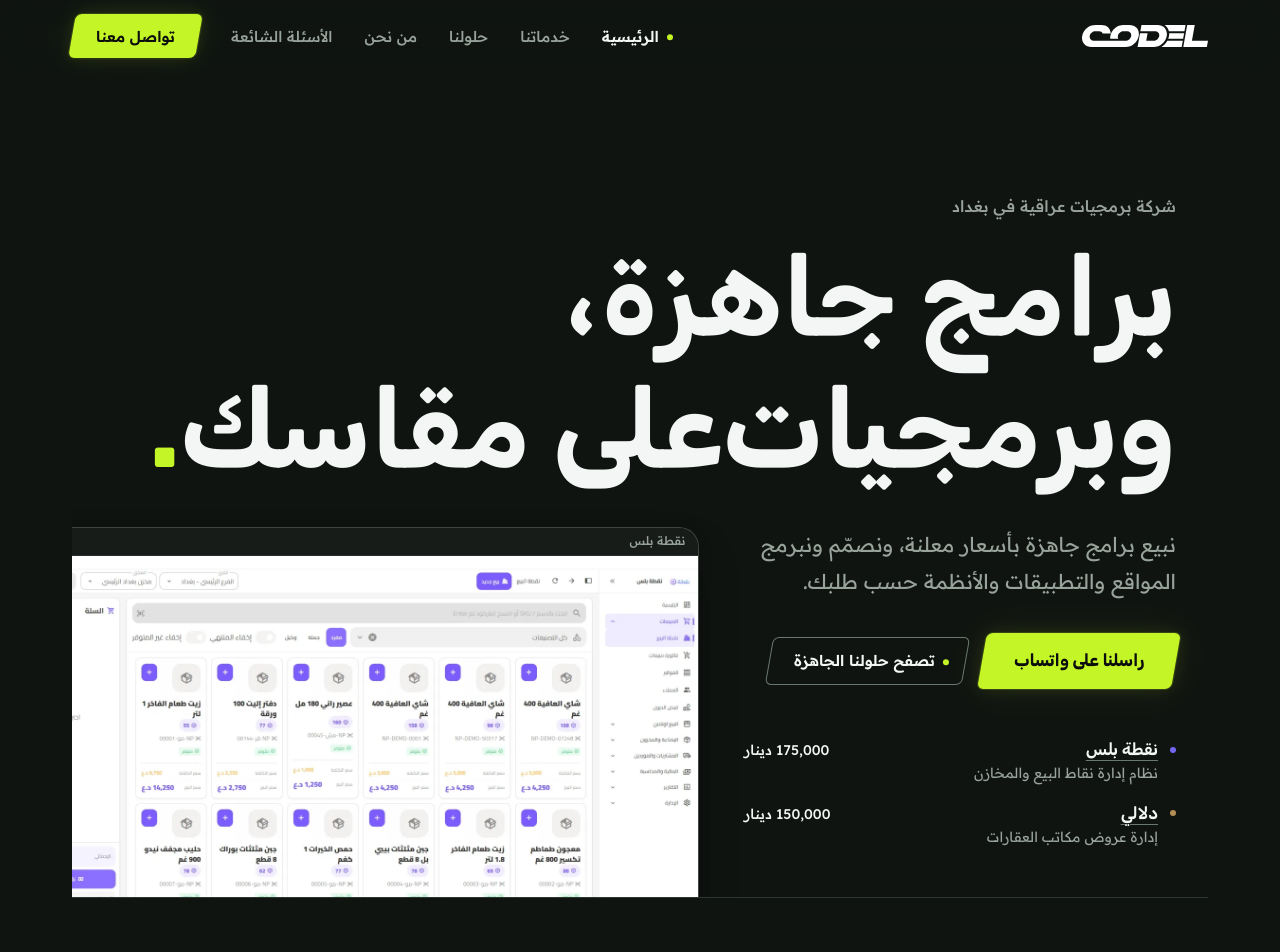
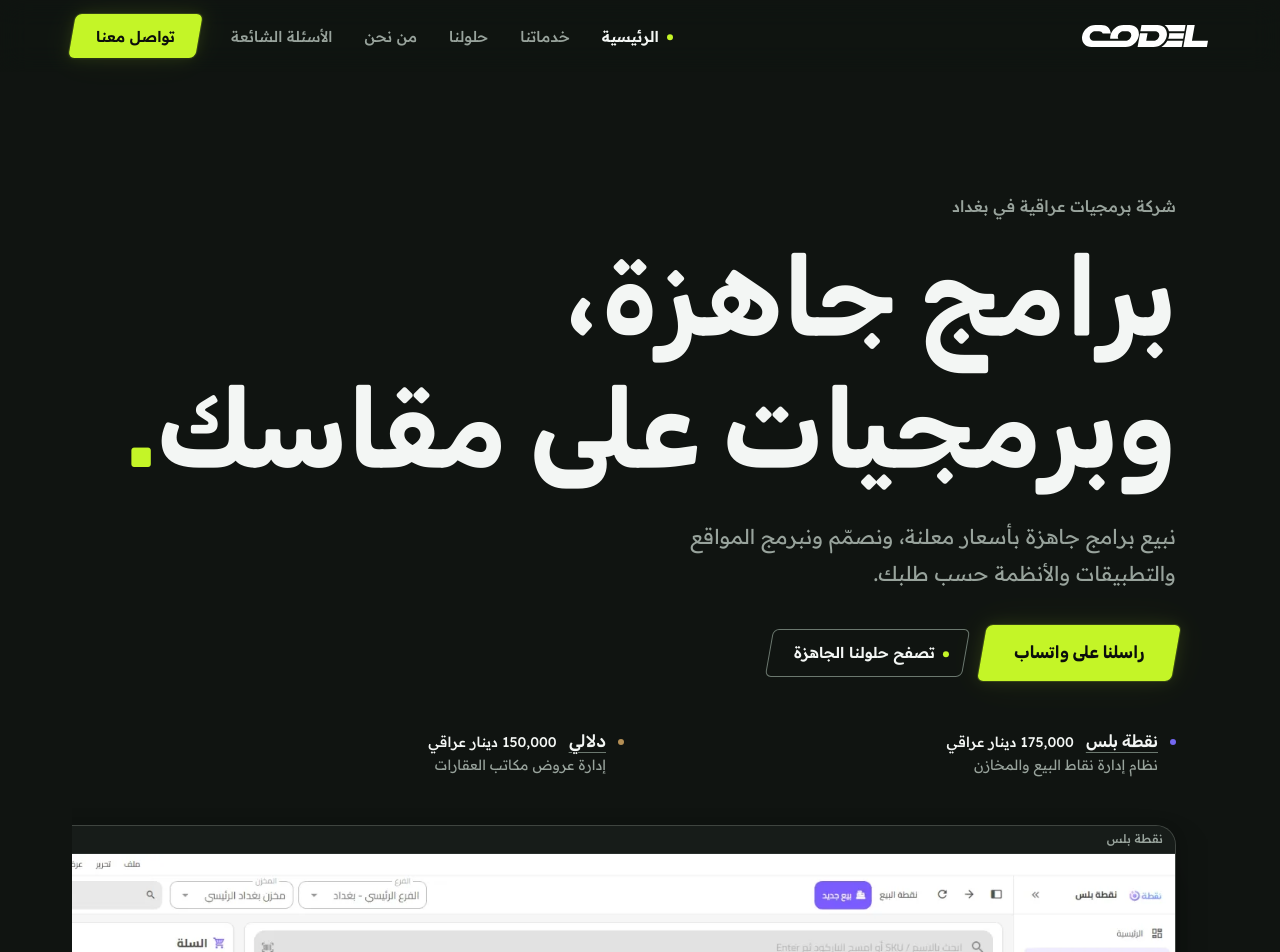
Before and after one commit to TariqAli93/codel, a Nuxt app: page / in a window 1280 px wide. Shown: the top 952 px of the page. Built offline with nearby package versions, Linux system fonts and the light colour scheme.

Commit message:
style: enhance ProductWindow and index styles with additional custom properties and adjustments

```diff
--- a/app/components/ProductWindow.vue
+++ b/app/components/ProductWindow.vue
@@ -43,6 +43,7 @@ withDefaults(
   border-radius: var(--radius-lg);
   background-color: var(--surface-raised);
   box-shadow:
+    var(--window-ring, 0 0 0 0 transparent),
     0 1.5rem 3rem -1rem color-mix(in srgb, black 55%, transparent),
     0 0.25rem 0.75rem color-mix(in srgb, black 25%, transparent);
 
@@ -67,11 +68,12 @@ withDefaults(
     color: var(--text-muted);
   }
 
-  // A parent can tune the frame with three custom properties. --window-lights: none hides the
-  // lights (the home hero, whose apps run on Windows). --window-ratio and --window-zoom crop the
-  // screen to a focused view: the view's shape, and how much wider than the frame the screenshot is
-  // drawn. The view keeps the screenshot's top and inline-start edge: in these RTL apps, the menu
-  // and the headings.
+  // A parent can tune the frame with four custom properties. --window-ring is a shadow drawn before
+  // the frame's own (a ring of the page's ground, to set one window off another). --window-lights:
+  // none hides the lights (the home hero, whose apps run on Windows). --window-ratio and
+  // --window-zoom crop the screen to a focused view: the view's shape, and how much wider than the
+  // frame the screenshot is drawn. The view keeps the screenshot's top and inline-start edge: in
+  // these RTL apps, the menu and the headings.
   &__lights {
     display: var(--window-lights, flex);
     gap: 0.3rem;
--- a/app/pages/index.vue
+++ b/app/pages/index.vue
@@ -145,17 +145,18 @@ async function startMotion() {
   const context = gsap.context(() => {
     const media = gsap.matchMedia();
 
-    // Hero, from the tablet tier up: as it scrolls away the second screen rises over the main one,
-    // a little faster. The text never moves after its entrance; phones get no scroll motion.
+    // Hero, from the tablet tier up ($hero-tablet, 40rem, in the styles): as it scrolls away the
+    // second screen rises over the main one, a little faster. The text never moves after its
+    // entrance; phones get no scroll motion.
     media.add(
-      "(prefers-reduced-motion: no-preference) and (min-width: 46rem)",
+      "(prefers-reduced-motion: no-preference) and (min-width: 40rem)",
       () => {
         if (!hero) return;
         // The tiers follow the page's own width (a container query, the window without its
         // scrollbar), so just past this query the screens can still be stacked as on phones.
         const stacked = () =>
           hero.offsetWidth <
-          46 * parseFloat(getComputedStyle(document.documentElement).fontSize);
+          40 * parseFloat(getComputedStyle(document.documentElement).fontSize);
         const depth = (selector: string, shift: number) => {
           const layer = hero.querySelector(selector);
           if (!layer) return;
@@ -172,7 +173,7 @@ async function startMotion() {
           });
         };
         depth(".home__layer--main", -4);
-        depth(".home__layer--second", -14);
+        depth(".home__layer--second", -8);
       },
     );
 
@@ -426,16 +427,10 @@ async function startMotion() {
       <p class="home__kicker">
         شركة برمجيات عراقية في {{ company.addressParts.city }}
       </p>
-      <!-- Kept on one line: the spaces keep the words apart when read aloud. -->
-      <h1 id="home-title" class="home__title">
-        <span class="home__title-line">برامج جاهزة،</span>
-        <span class="home__title-line"
-          ><span class="home__title-part">وبرمجيات</span>
-          <span class="home__title-part"
-            >على مقاسك<span class="home__title-stop">.</span></span
-          ></span
-        >
-      </h1>
+      <!-- Kept on one line (and out of the formatter's reach): the spaces keep the words apart
+           when read aloud. -->
+      <!-- prettier-ignore -->
+      <h1 id="home-title" class="home__title"><span class="home__title-line">برامج جاهزة،</span> <span class="home__title-line"><span class="home__title-part">وبرمجيات</span> <span class="home__title-part">على مقاسك<span class="home__title-stop" aria-hidden="true">.</span></span></span></h1>
       <p class="home__lede">
         نبيع برامج جاهزة بأسعار معلنة، ونصمّم ونبرمج المواقع والتطبيقات والأنظمة
         حسب طلبك.
@@ -452,18 +447,14 @@ async function startMotion() {
 
       <ul role="list" class="home__shortcuts" aria-label="برامجنا الجاهزة">
         <li v-for="solution in solutions" :key="solution.slug">
+          <!-- Kept on one line (and out of the formatter's reach): the spaces keep name, price
+               and tagline apart when read aloud. -->
+          <!-- prettier-ignore -->
           <NuxtLink
             class="home__shortcut"
             :class="`home__shortcut--${productLook[solution.slug] ?? 'violet'}`"
             :to="`/solutions/${solution.slug}`"
-          >
-            <!-- Kept on one line: the spaces keep name, price and tagline apart when read aloud. -->
-            <span class="home__shortcut-name">{{ solution.nameAr }}</span>
-            <span class="home__shortcut-price"
-              ><span dir="ltr">{{ price(solution.priceIqd) }}</span> دينار</span
-            >
-            <span class="home__shortcut-tagline">{{ solution.tagline }}</span>
-          </NuxtLink>
+          ><span class="home__shortcut-name">{{ solution.nameAr }}</span> <span class="home__shortcut-price"><span dir="ltr">{{ price(solution.priceIqd) }}</span> دينار عراقي</span> <span class="home__shortcut-tagline">{{ solution.tagline }}</span></NuxtLink>
         </li>
       </ul>
 
@@ -787,13 +778,19 @@ $band-lean: 80em;
 // tips the layout): one column on phones (the headline on three lines, one cropped screen between
 // the actions and the shortcuts); from $hero-tablet the headline on two lines, the shortcuts side
 // by side and both screens under them; from $hero-cover the cover: the headline across the
-// measure, the offer in a column under it and the screens beside it.
-$hero-tablet: 46rem;
-$hero-cover: 60rem;
-// The main screen's shape, height over width: pos.webp is 1600 by 900 (app/data/solutions.ts).
+// measure, the offer in a column under it and the screens beside it. The cover starts where its
+// main screen no longer needs its 47.5rem floor (1.2 times the room beside the column reaches it
+// at about 71.4rem), so the screen is always the larger part. The script's scroll motion repeats
+// $hero-tablet.
+$hero-tablet: 40rem;
+$hero-cover: 72rem;
+// pos.webp, the main screen (1600 by 900, app/data/solutions.ts), in shares of its size: its
+// shape (height over width), where its first row of cards starts (y = 215 of 900), and the middle
+// of the gutter between its third and fourth columns of cards from the menu (x = 884 to 893, so
+// 0.4447 of its width from the start edge).
 $main-shape: 0.5625;
-// Where pos.webp's first row of cards starts, as a share of its height: y = 215 of 900.
 $main-cards: 0.2389;
+$main-gutter: 0.4447;
 
 .home {
   container: home / inline-size;
@@ -880,7 +877,8 @@ $main-cards: 0.2389;
   // --main-w and --main-h are the main screen's frame from $hero-tablet: its inline size, and its
   // height (the title bar plus the screenshot at its shape). The hero cuts it at 80% of that height.
   // From $hero-cover: --hero-cover is the offer's column, --hero-gap the gap after it, and
-  // --hero-rest the room from the screens' start edge to the window edge.
+  // --hero-rest the room from the screens' start edge to the window edge. On very wide windows the
+  // main screen grows past its 75rem cap so that both screens still run off the end edge.
   &__hero {
     --hero-measure: calc(100cqi - 2 * #{$edge});
     // The longest of the three lines on phones, "برامج جاهزة،", in em at weight 700, plus 2%.
@@ -916,6 +914,11 @@ $main-cards: 0.2389;
         "short"
         "show";
       padding-block: clamp(var(--space-7), 5cqi, var(--space-9)) 0;
+
+      // Short windows (laptops): less room above the headline.
+      @media (height < 50rem) {
+        padding-block-start: var(--space-6);
+      }
     }
 
     // The cover: the headline across the measure; under it the offer's column on the start side
@@ -927,7 +930,10 @@ $main-cards: 0.2389;
       --hero-rest: calc(
         100cqi - #{$edge} - var(--hero-cover) - var(--hero-gap)
       );
-      --main-w: clamp(47.5rem, 1.2 * var(--hero-rest), 75rem);
+      --main-w: max(
+        clamp(47.5rem, 1.2 * var(--hero-rest), 75rem),
+        (var(--hero-rest) + var(--space-6)) / #{0.5 + $main-gutter}
+      );
 
       grid-template-columns: var(--hero-cover) minmax(0, 1fr);
       grid-template-rows: repeat(5, auto) 1fr;
@@ -953,7 +959,8 @@ $main-cards: 0.2389;
   }
 
   // Each line kept whole, the last word's full stop the one lime mark. Three lines on phones
-  // ("وبرمجيات" and "على مقاسك." apart), two from $hero-tablet, where short screens cap it too.
+  // ("وبرمجيات" and "على مقاسك." apart), two from $hero-tablet. In the cover the deck line sits
+  // --space-7 under it (--space-6 on short windows).
   &__title {
     grid-area: title;
     margin: 0;
@@ -966,20 +973,21 @@ $main-cards: 0.2389;
     color: var(--text);
 
     @container home (width >= #{$hero-tablet}) {
-      font-size: min(
-        var(--text-hero),
-        var(--hero-measure) / var(--title-fit),
-        15svh
-      );
       line-height: 1.2;
     }
 
     @container home (width >= #{$hero-cover}) {
-      margin-block-end: var(--space-6);
+      margin-block-end: var(--space-7);
+
+      @media (height < 50rem) {
+        margin-block-end: var(--space-6);
+      }
     }
   }
 
   // Each line and part only as wide as its words, so the entrance's wipe crosses the words alone.
+  // The lines never wrap: the fallback font (Readex Pro) sets the long line 8% wider than Rubik,
+  // so a line allowed to wrap would jump from three lines to two as Rubik arrives.
   &__title-line {
     display: block;
     inline-size: fit-content;
@@ -1021,8 +1029,9 @@ $main-cards: 0.2389;
     }
   }
 
-  // Phones: the call across the column (its leaning corners kept inside it), the other action
-  // under it at its own width. From $hero-tablet both on one row.
+  // Phones: the call across the column (its leaning corners kept inside it, and no wider than
+  // 22rem on large phones), the other action under it at its own width. From $hero-tablet both on
+  // one row.
   &__hero-actions {
     grid-area: actions;
     display: flex;
@@ -1034,6 +1043,7 @@ $main-cards: 0.2389;
     > :first-child {
       align-self: stretch;
       justify-content: center;
+      max-inline-size: 22rem;
       margin-inline: calc(var(--control-lg) * tan(var(--slant-angle)) / 2);
     }
 
@@ -1061,8 +1071,7 @@ $main-cards: 0.2389;
   }
 
   // Straight to a product: a point in its colour, its name and price, what it does under them.
-  // Stacked on phones; side by side from $hero-tablet (the second on the mid line the second screen
-  // starts from); stacked again in the cover's column.
+  // Stacked on phones; side by side from $hero-tablet; stacked again in the cover's column.
   &__shortcuts {
     grid-area: short;
     display: grid;
@@ -1188,12 +1197,13 @@ $main-cards: 0.2389;
   }
 
   // Its top edge on the main screen's first row of cards: past the frame's border and title bar,
-  // then $main-cards of the screenshot's height. Its start edge on the mid line (side by side),
-  // then about the middle of the room, running off the end edge by 14% of its width; never nearer
-  // the start than 30% of the room, so the main screen's menu and first cards stay in view.
+  // then $main-cards of the screenshot's height. Its ring's outer edge in the gutter after the
+  // main screen's third column of cards, so the menu and three whole columns stay in view. Set off
+  // from the main screen by a ring of the page's ground (ProductWindow's --window-ring).
   &__layer--second {
     --window-ratio: 1.5;
     --window-zoom: 1.5;
+    --window-ring: 0 0 0 var(--space-2) var(--bg);
 
     position: absolute;
     display: none;
@@ -1202,28 +1212,17 @@ $main-cards: 0.2389;
       inset-block-start: calc(
         1px + 1.75rem + (var(--main-w) - 2px) * #{$main-shape} * #{$main-cards}
       );
-      inset-inline-start: calc(50% + var(--hero-gap) / 2);
+      inset-inline-start: calc(
+        #{$main-gutter} * var(--main-w) + var(--space-2)
+      );
       display: block;
       inline-size: calc(0.5 * var(--main-w));
-    }
-
-    @container home (width >= #{$hero-cover}) {
-      inset-inline-start: max(30%, 100% - 0.43 * var(--main-w));
     }
   }
 
   // Windows apps: no window lights.
   &__screen {
     --window-lights: none;
-  }
-
-  // Written inside its layer so it outranks the window's own shadow, which it repeats after the
-  // ring.
-  &__layer--second &__screen {
-    box-shadow:
-      0 0 0 var(--space-2) var(--bg),
-      0 1.5rem 3rem -1rem color-mix(in srgb, black 55%, transparent),
-      0 0.25rem 0.75rem color-mix(in srgb, black 25%, transparent);
   }
 
   // ---------------------------------------------------------------------------
@@ -2074,8 +2073,9 @@ $main-cards: 0.2389;
     animation: home-fade var(--duration-slow) var(--ease-out) 400ms backwards;
   }
 
-  // On the windows, never on the layers the scroll moves. A shortcut pointed at or focused lifts
-  // its product's window.
+  // On the windows, never on the layers the scroll moves. The main screen fades in over the page's
+  // ground; the second is revealed whole from the reading start, so the main screen never shows
+  // through it. A shortcut pointed at or focused lifts its product's window.
   .home__screen {
     animation: home-arrive var(--duration-entrance) var(--ease-out) 120ms
       backwards;
@@ -2083,7 +2083,8 @@ $main-cards: 0.2389;
   }
 
   .home__layer--second .home__screen {
-    animation-delay: 280ms;
+    animation: home-reveal var(--duration-entrance) var(--ease-out) 280ms
+      backwards;
   }
 
   .home__hero:has(.home__shortcut--violet:focus-visible) .home__screen--violet,
@@ -2098,10 +2099,12 @@ $main-cards: 0.2389;
     }
   }
 
-  // Keyboard focus can get there first: what holds focus is shown at once, never half-faded.
+  // Keyboard focus can get there first: what holds focus is shown at once, never half-faded. The
+  // entrance is finished, not removed, so it never replays when focus moves on.
   .home__hero-actions > :focus-within,
   .home__shortcuts:focus-within {
-    animation: none;
+    animation-duration: 0s;
+    animation-delay: 0s;
   }
 }
 
@@ -2150,4 +2153,17 @@ $main-cards: 0.2389;
     translate: 0 1.5rem;
   }
 }
+
+// Revealed from the inline start (the right edge, RTL only) while it rises, opaque throughout. The
+// other three sides are clipped wide of the frame, so its ring and shadow are never cut.
+@keyframes home-reveal {
+  from {
+    clip-path: inset(-1rem -3rem -4rem 100%);
+    translate: 0 1.5rem;
+  }
+
+  to {
+    clip-path: inset(-1rem -3rem -4rem -3rem);
+  }
+}
 </style>
```
